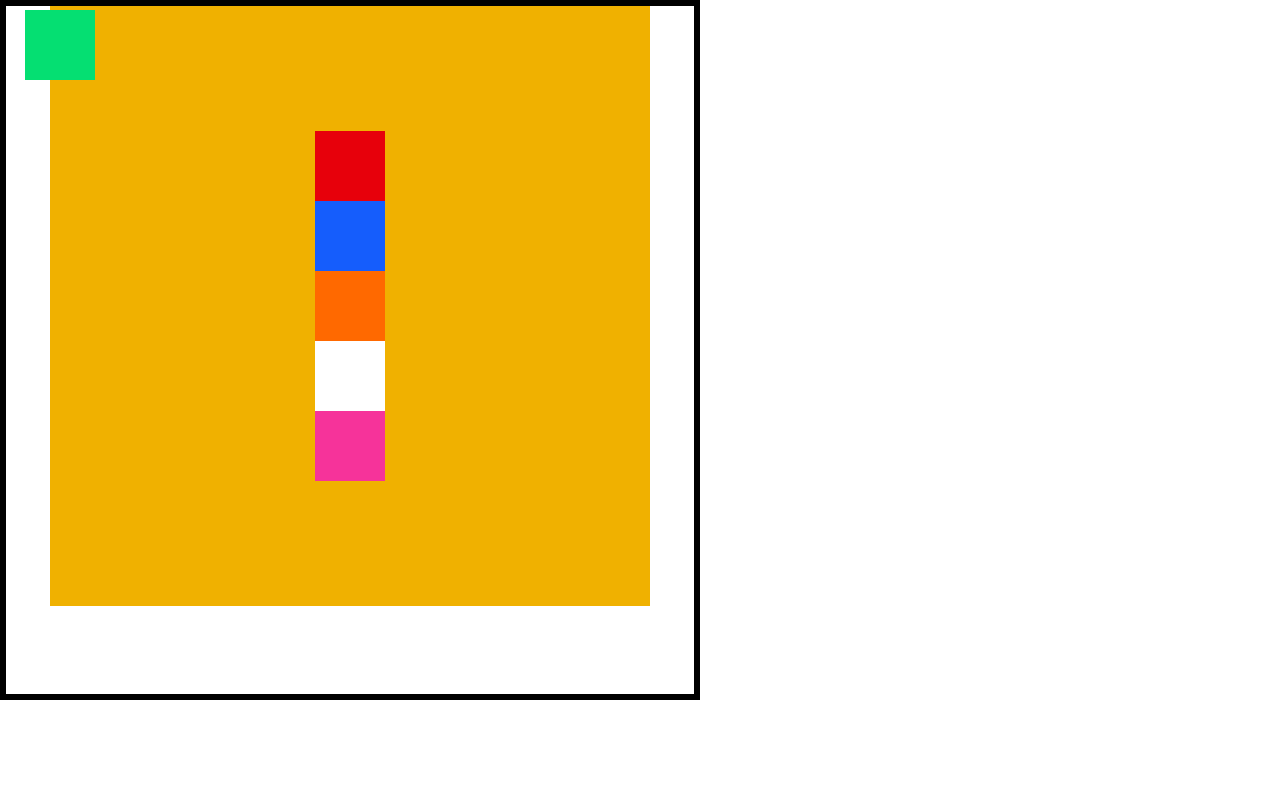
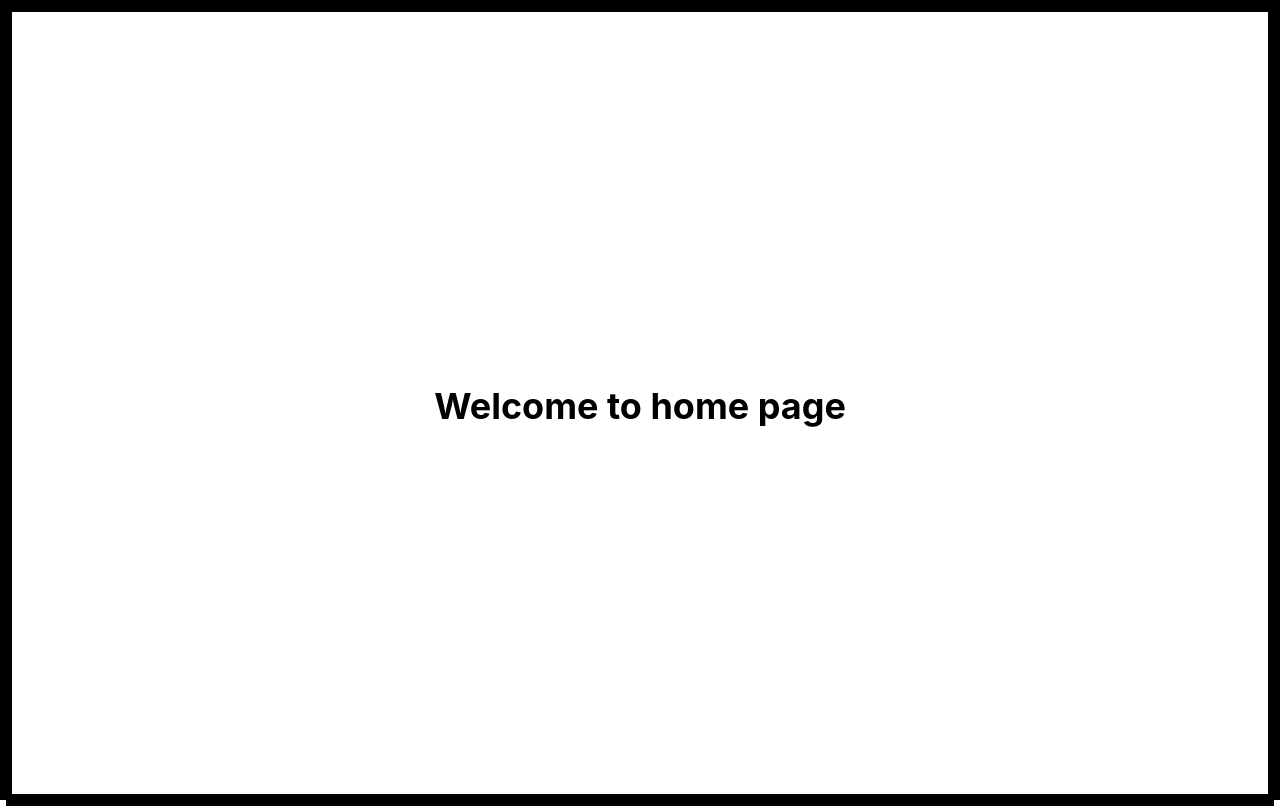
Before and after one commit to DevindiPrasadini/software-frontend, a React (Vite) app: page / in a window 1280 px wide. Built offline with nearby package versions, Linux system fonts and the light colour scheme.

Commit message:
day 14-routes🛣️

```diff
--- a/package.json
+++ b/package.json
@@ -13,6 +13,7 @@
     "@tailwindcss/vite": "^4.2.2",
     "react": "^19.2.4",
     "react-dom": "^19.2.4",
+    "react-router-dom": "^7.13.2",
     "tailwindcss": "^4.2.2"
   },
   "devDependencies": {
--- a/src/App.jsx
+++ b/src/App.jsx
@@ -3,26 +3,19 @@
 import './App.css'
 import ProductCard from './components/productCard'
 import TrendingProducts from './components/trendingProducts'
+import HomePage from "./pages/homePage"
+import AdminPage from './pages/adminPage'
+import { Route, Routes } from 'react-router-dom'
+
 
 function App(){
   return(
     <>
-      <div className='w-[700px] h-[700px] border-[6px] flex justify-center item'>
-        <div className='w-[600px] h-[600px] bg-yellow-500 flex flex-col items-center justify-center'>
-          <div className='w-[70px] h-[70px] bg-red-600'></div>
-          <div className='w-[70px] h-[70px] bg-blue-600'></div>
-          <div className='w-[70px] h-[70px] bg-green-400 fixed top-[10px] left-[25px]'></div>
-          <div className='w-[70px] h-[70px] bg-orange-500'></div>
-          <div className='w-[70px] h-[70px] bg-white'></div>
-          <div className='w-[70px] h-[70px] bg-pink-500'></div>
-        </div>
-
-
-
-
-
-
-
+      <div className='w-full h-screen border-[6px] flex justify-center item relative'>
+      <Routes>
+        <Route path='/' element={<HomePage />}/>
+        <Route path='/admin' element={<AdminPage/>}/>
+      </Routes>
       </div>
     </>
   )
--- a/src/main.jsx
+++ b/src/main.jsx
@@ -2,9 +2,13 @@ import { StrictMode } from 'react'
 import { createRoot } from 'react-dom/client'
 import './index.css'
 import App from './App.jsx'
+import { BrowserRouter } from 'react-router-dom'
 
 createRoot(document.getElementById('root')).render(
   <StrictMode>
-    <App/>
+    <BrowserRouter>
+      <App />
+    </BrowserRouter>
+
   </StrictMode>,
 )
--- /dev/null
+++ b/src/pages/adminPage.jsx
@@ -0,0 +1,8 @@
+export default function AdminPage(){
+    return(
+        <div className="w-full h-screen border-[6px] flex justify-center items-center">
+            <h1 className="text-4xl font-bold">Welcome to Admin Page</h1>
+
+        </div>
+    )
+}
--- /dev/null
+++ b/src/pages/homePage.jsx
@@ -0,0 +1,8 @@
+export default function Homepage(){
+    return(
+        <div className="w-full h-screen border-[6px] flex justify-center items-center">
+            <h1 className="text-4xl font-bold">Welcome to home page</h1>
+
+        </div>
+    )
+}
--- /dev/null
+++ b/src/pages/productPage/index.jsx
@@ -0,0 +1,8 @@
+export default function ProductPage(){
+     return(
+        <div className="w-full h-screen border-[6px] flex justify-center items-center">
+            <h1 className="text-4xl font-bold">Welcome to Admin Page</h1>
+
+        </div>
+    )
+}
```
Also changed, not shown: 1 other file (tests, documents, lock files or other folders).
